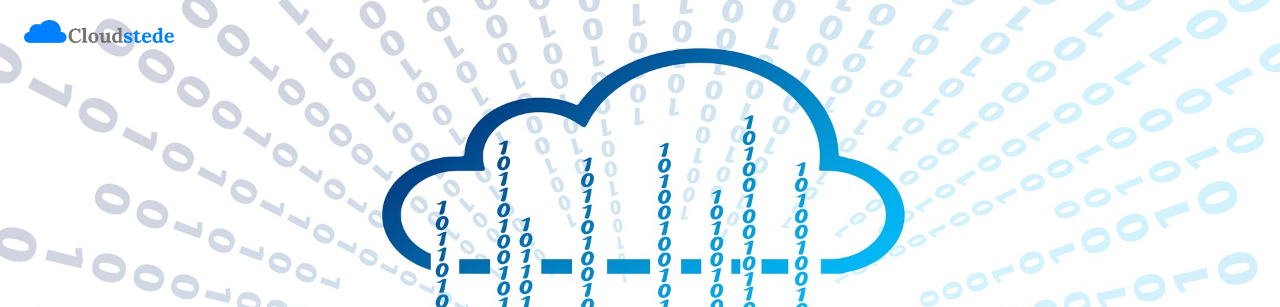
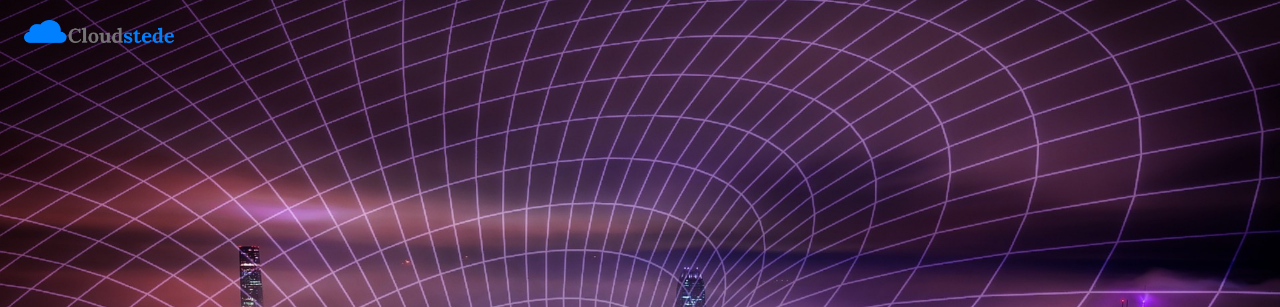
Before and after one commit to cloudstede/cloudstede.github.io, a plain HTML site: page index.html in a window 1280 px wide. Shown: the top 307 px of the page. Drawn offline with Linux system fonts and the light colour scheme.

Commit message:
Update index.html

```diff
--- a/index.html
+++ b/index.html
@@ -9,7 +9,7 @@
 body,h1 {font-family: "Raleway", sans-serif}
 body, html {height: 100%}
 .bgimg {
-  background-image: url('./img/cloud1.jpg');
+  background-image: url('./img/cloud3.jpg');
   min-height: 100%;
   background-position: center;
   background-size: cover;
```
